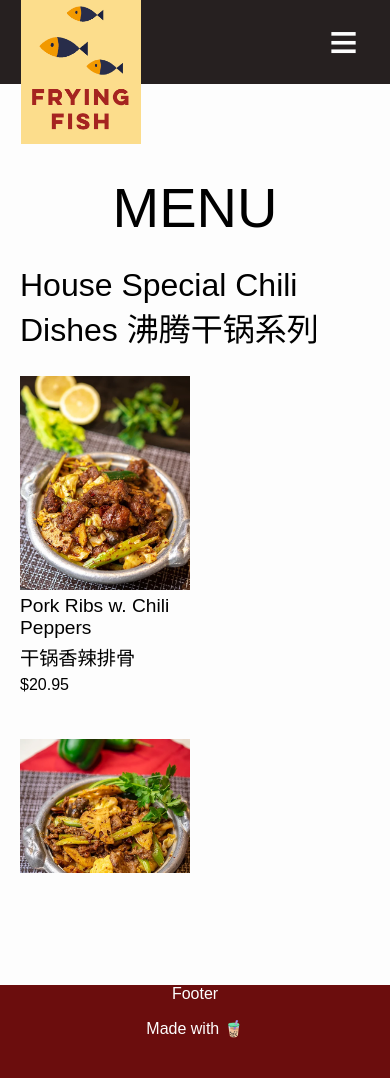
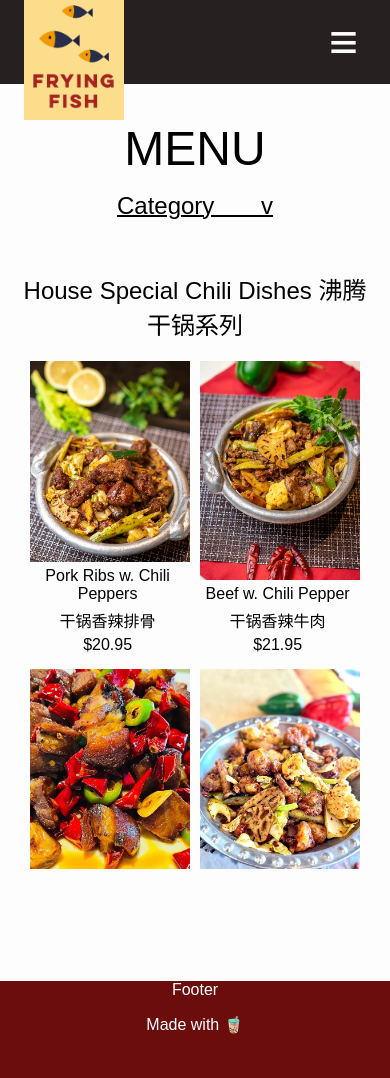
Before and after one commit to serulii/fryingfish, a plain HTML site: page index.html in a window 390 px wide. Shown: the top 1078 px of the page. Drawn offline with Linux system fonts and the light colour scheme; a web font is replaced by a local one.

Commit message:
fully responsive

```diff
--- a/index.html
+++ b/index.html
@@ -48,6 +48,9 @@
     <div id="main">
       <div id="menu-container">
         <h1 id="menu-text">MENU</h1>
+      </div>
+      <div id="category-dropdown-container">
+        <div id="category-dropdown">Category &nbsp &nbsp &nbsp v</div>
       </div>
       <div id="main-content">
         <div id="food">
--- a/styles3.css
+++ b/styles3.css
@@ -179,6 +179,21 @@ footer {
   color: #ea4848;
 }
 
+#category-dropdown-container {
+  margin-top: 1rem;
+  margin-bottom: 1rem;
+  justify-content: center;
+  display: flex;
+  width: 100%;
+}
+
+#category-dropdown {
+  margin: 0;
+  font-size: 1.5rem;
+  font-weight: 200;
+  text-decoration: underline 2px;
+}
+
 #menu-pics {
   display: flex;
   gap: 40px;
@@ -264,28 +279,52 @@ p.price {
   }
 
   #food {
-    padding-left: 20px;
+    padding: 15px;
+    text-align: center;
   }
   h1 {
-    font-size: 3.5rem;
+    font-size: 3rem;
   }
   h2 {
-    font-size: 2rem;
+    font-size: 1.5rem;
   }
+
+  #menu-pics {
+    gap: 10px;
+    /* justify-content: center; */
+    display: inline-grid;
+    grid-template-columns: auto auto;
+  }
+
   .menu-card {
     /* background-color: rgb(208, 184, 173); */
-    width: 170px;
+    width: 160px;
+
+    height: auto;
+    p {
+      font-size: 1rem;
+    }
+  }
+
+  .menu-card-no-pic {
+    width: 160px;
+    height: auto;
+    p {
+      font-size: 1rem;
+    }
+  }
+
+  .img-container {
+    width: 160px;
     height: auto;
   }
 
-  .menu-card-no-pic {
-    width: 170px;
-    height: auto;
+  #menu-container {
+    height: 11rem;
   }
 
-  .img-container {
-    width: 170px;
-    height: auto;
+  #logo {
+    width: 100px;
   }
 }
 
@@ -306,4 +345,8 @@ p.price {
   #food {
     padding-left: 50px;
   }
+
+  #category-dropdown-container {
+    display: none;
+  }
 }
```
